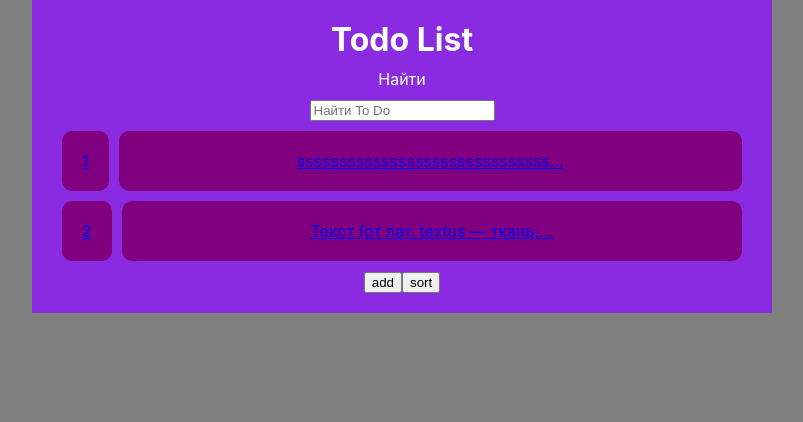
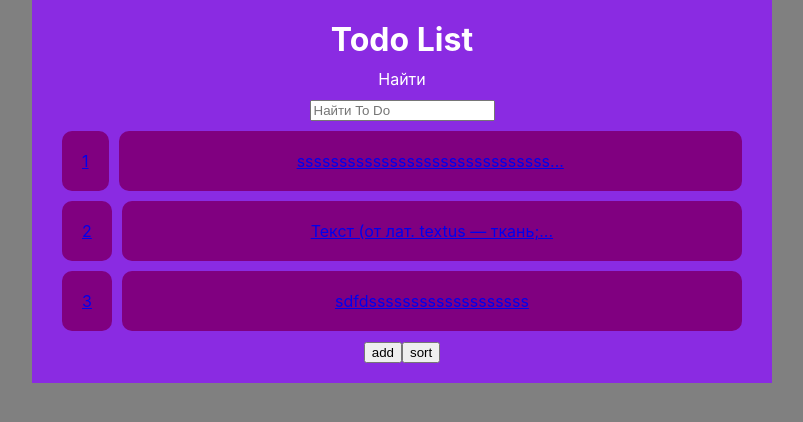
Before and after one commit to mrValian/todo-jsonplaceholder, a React (Vite) app: page / in a window 1280 px wide. Shown: the top 422 px of the page, without its empty margins (238-1041 px from the left). Built offline with nearby package versions, Linux system fonts and the light colour scheme; data requests are answered from the project's data file.

Commit message:
replace onInput on onBlur

```diff
--- a/src/App.jsx
+++ b/src/App.jsx
@@ -125,7 +125,7 @@ export const App = () => {
 		}
 	};
 
-	const onChangeFilter = ({ target }) => {
+	const onBlurFilter = ({ target }) => {
 		let value = target.value.toLowerCase();
 		let filterDataInput = todos.filter((elem) => {
 			return elem.todo.toLowerCase().includes(value);
@@ -183,7 +183,7 @@ export const App = () => {
 		<div className={showFlag ? style.hide : style.show}>
 			<h1 className={style.title}>Todo List</h1>
 			<p className={style.findTitle}>Найти</p>
-			<input type="text" placeholder="Найти To Do" onChange={onChangeFilter} />
+			<input type="text" placeholder="Найти To Do" onBlur={onBlurFilter} />
 			{isLoading ? (
 				<div className={style.loader}></div>
 			) : (
--- a/src/db.json
+++ b/src/db.json
@@ -11,6 +11,12 @@
       "completed": false,
       "userId": 65,
       "id": 2
+    },
+    {
+      "todo": "sdfdsssssssssssssssssss",
+      "completed": false,
+      "userId": 24,
+      "id": 3
     }
   ]
 }
```
